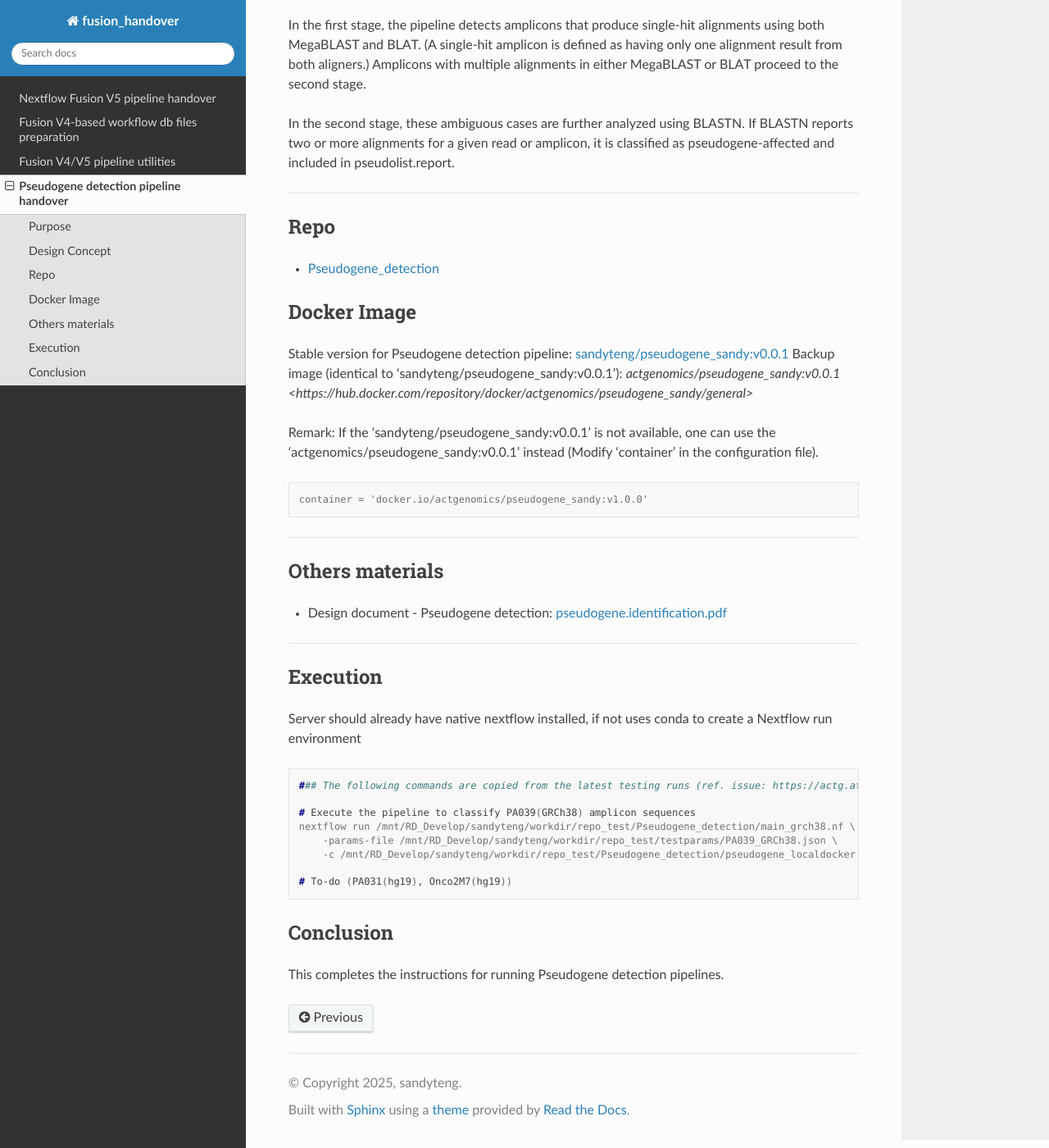
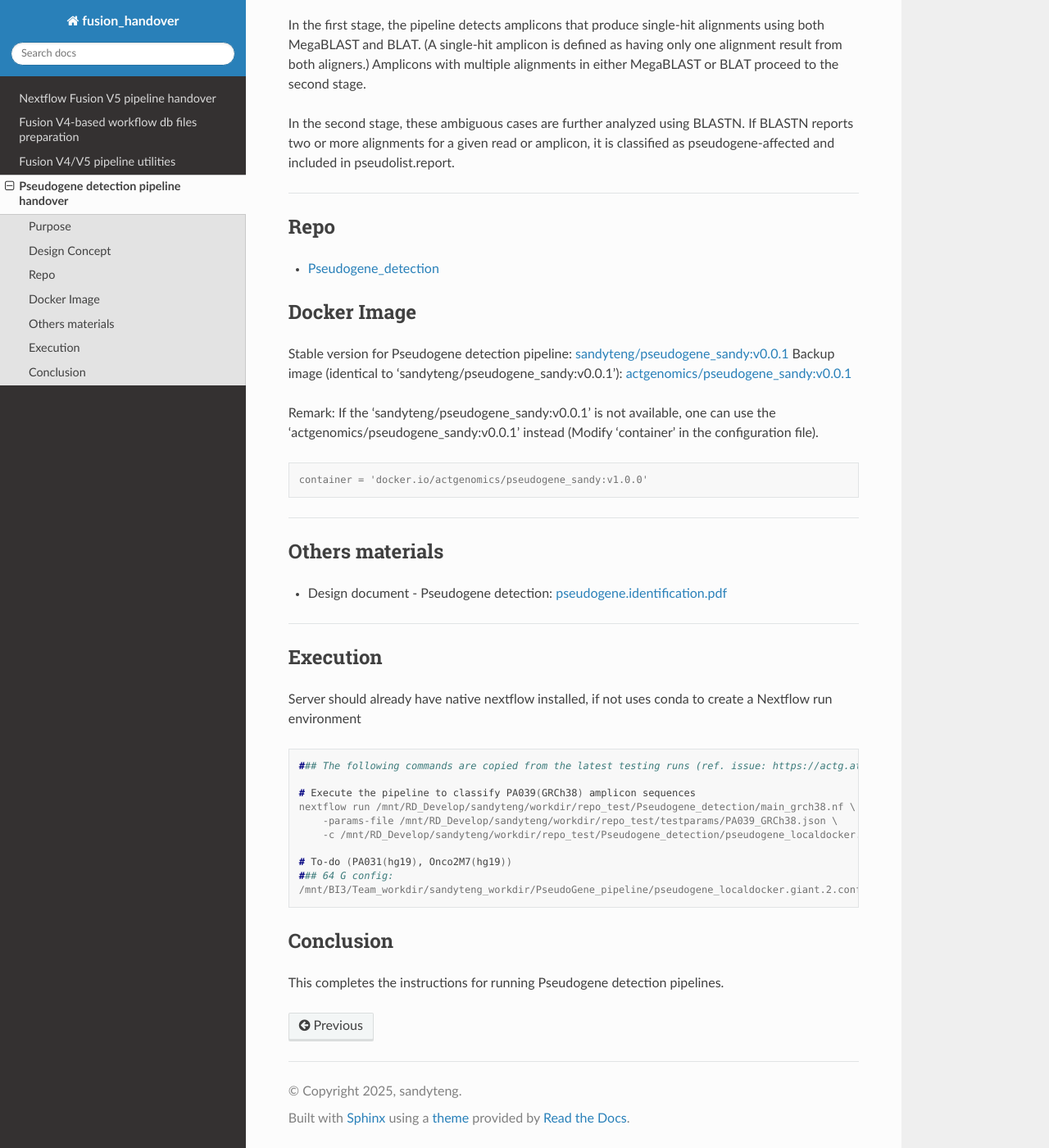
Before and after one commit to sandyteng/fusion_handover, a Sphinx documentation site: the page built from source/nf_pseudogene_detection.rst, in a window 1280 px wide and 1400 px high, scrolled down 470 px. Shown: the whole window at 82% size. Built offline with Sphinx 7.4.7 and the Read the Docs theme 3.1.0, drawn with Linux system fonts in a browser that asks for light colours.

Commit message:
modify the format of 'nf_pseudogene_detection.rst'

```diff
--- a/source/nf_pseudogene_detection.rst
+++ b/source/nf_pseudogene_detection.rst
@@ -34,7 +34,7 @@ Docker Image
 -----------------
 
 Stable version for Pseudogene detection pipeline: `sandyteng/pseudogene_sandy:v0.0.1 <https://hub.docker.com/repository/docker/sandyteng/pseudogene_sandy/general>`_
-Backup image (identical to 'sandyteng/pseudogene_sandy:v0.0.1'): `actgenomics/pseudogene_sandy:v0.0.1 <https://hub.docker.com/repository/docker/actgenomics/pseudogene_sandy/general>`
+Backup image (identical to 'sandyteng/pseudogene_sandy:v0.0.1'): `actgenomics/pseudogene_sandy:v0.0.1 <https://hub.docker.com/repository/docker/actgenomics/pseudogene_sandy/general>`_
 
 Remark:
 If the 'sandyteng/pseudogene_sandy:v0.0.1' is not available, one can use the 'actgenomics/pseudogene_sandy:v0.0.1' instead (Modify 'container' in the configuration file).
@@ -69,6 +69,8 @@ Server should already have native nextflow installed, if not uses conda to creat
         -c /mnt/RD_Develop/sandyteng/workdir/repo_test/Pseudogene_detection/pseudogene_localdocker.config
 
     # To-do (PA031(hg19), Onco2M7(hg19))
+    ### 64 G config:
+    /mnt/BI3/Team_workdir/sandyteng_workdir/PseudoGene_pipeline/pseudogene_localdocker.giant.2.config
 
 --------------------
 Conclusion
```
Also changed, not shown: 2 other files.
